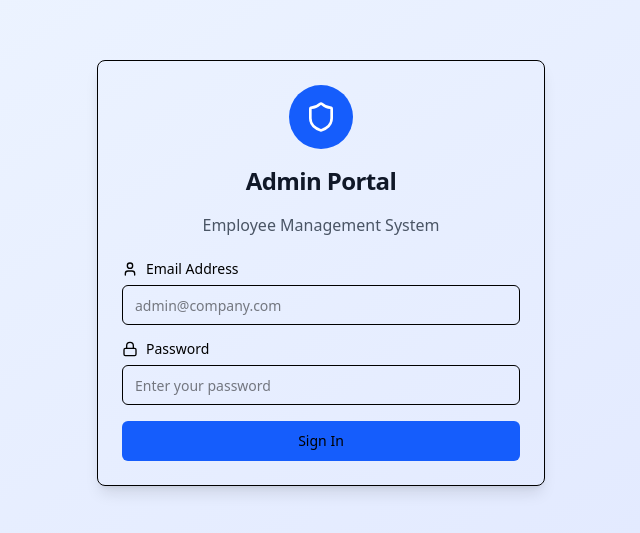
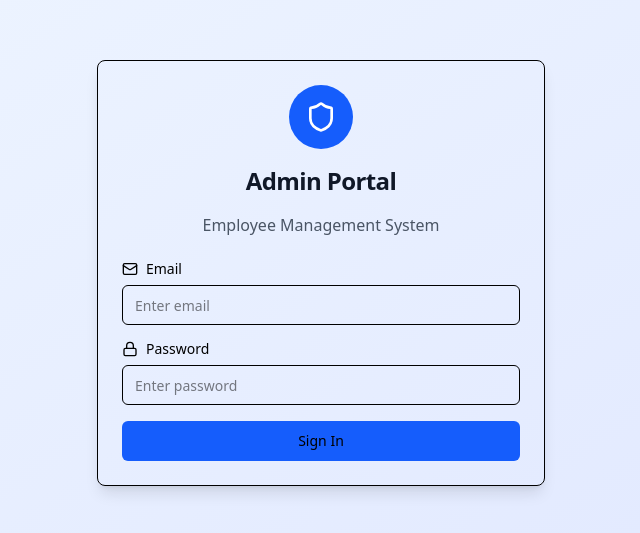
Before and after one commit to upendraabaris/attendix-admin-panel, a React (Vite) app: page /login in a window 1280 px wide. Shown: the part 127-660 px from the top of the page, without its empty margins (319-959 px from the left). Built offline with nearby package versions, Linux system fonts and the light colour scheme.

Commit message:
email+password login

```diff
--- a/src/pages/Attendance.jsx
+++ b/src/pages/Attendance.jsx
@@ -108,7 +108,7 @@ const Attendance = () => {
       try {
         const res = await api.get(`/employee/getEmployees`); // 🔁 Replace endpoint if different
 
-        const list = res.data || []; // ✅ FIXED this line
+        const list = res.data.data || []; // ✅ FIXED this line
         setEmployees(list);
       } catch (err) {
         console.error("Failed to fetch employees:", err);
--- a/src/pages/Employees.jsx
+++ b/src/pages/Employees.jsx
@@ -81,7 +81,7 @@ const Employees = () => {
         //   }
         // }
       );
-      setEmployees(res.data);
+      setEmployees(res.data.data);
     } catch (err) {
       console.error("Error fetching client list", err);
     } finally {
--- a/src/pages/Login.jsx
+++ b/src/pages/Login.jsx
@@ -9,7 +9,7 @@ import {
   CardHeader,
   CardTitle,
 } from "../components/ui/card";
-import { Shield, Lock, User } from "lucide-react";
+import { Shield, Mail, Lock } from "lucide-react";
 import api from "../hooks/useApi";
 
 const Login = () => {
@@ -35,7 +35,7 @@ const Login = () => {
     setIsLoading(true);
 
     try {
-      const res = await api.post("/auth/admin-login", {
+      const res = await api.post("/auth/admin-dashboard", {
         email,
         password,
       });
@@ -72,13 +72,13 @@ const Login = () => {
           <form onSubmit={handleSubmit} className="space-y-4">
             <div className="space-y-2">
               <Label htmlFor="email" className="flex items-center gap-2">
-                <User className="w-4 h-4" />
-                Email Address
+                <Mail className="w-4 h-4" />
+                Email
               </Label>
               <Input
                 id="email"
                 type="email"
-                placeholder="admin@company.com"
+                placeholder="Enter email"
                 value={email}
                 onChange={(e) => setEmail(e.target.value)}
                 required
@@ -94,7 +94,7 @@ const Login = () => {
               <Input
                 id="password"
                 type="password"
-                placeholder="Enter your password"
+                placeholder="Enter password"
                 value={password}
                 onChange={(e) => setPassword(e.target.value)}
                 required
```
